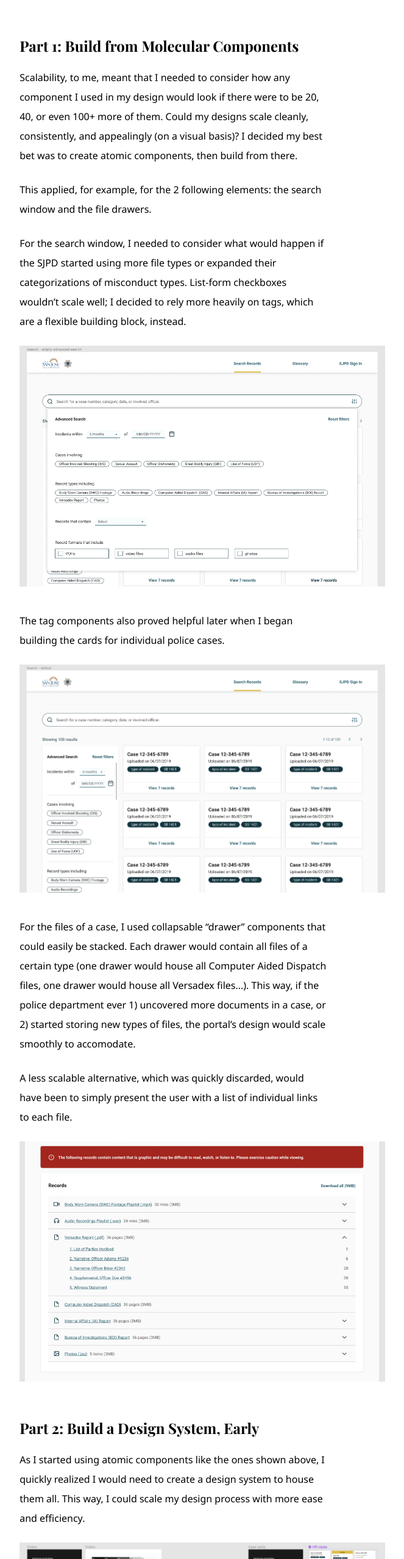
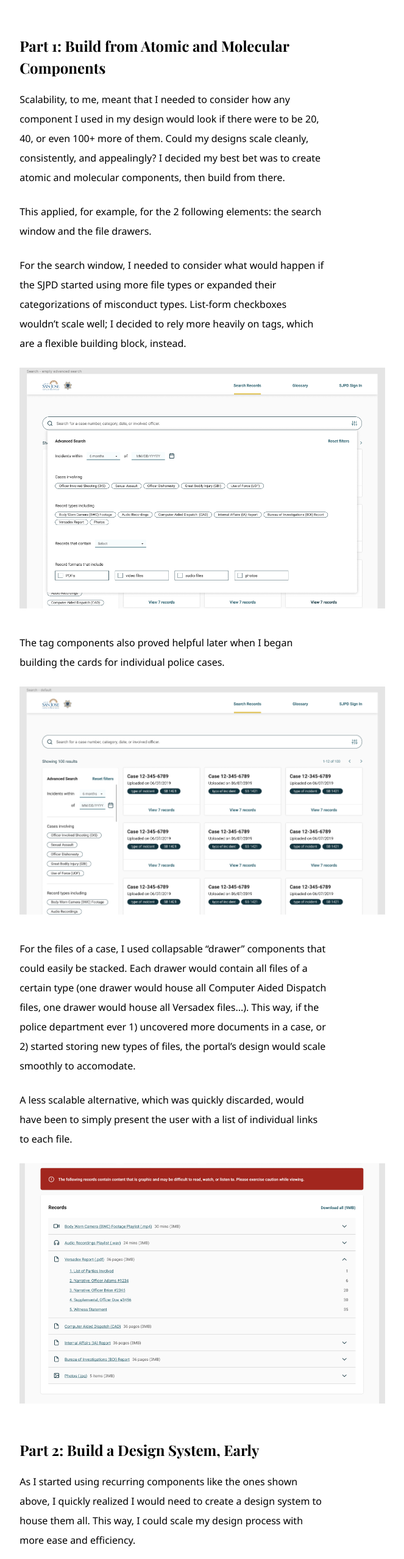
Before and after one commit to ha-chu/design, a plain HTML site: page sj.html in a window 1280 px wide. Shown: the part 1156-3713 px from the top of the page at 61% size, without its empty margins (355-1018 px from the left). Drawn offline with nearby package versions, Linux system fonts and the light colour scheme.

Commit message:
add media

```diff
--- a/sj.html
+++ b/sj.html
@@ -27,8 +27,8 @@
             <p>While the SJPD only had a limited amount of files ready for publication at the time of my fellowship, we knew that they were preparing many more documents for public release in due time. How could we make sure the web portal was scalable and ready to accommodate a two-fold or four-fold (or more) increase in the amount of data to be published on the site?</p>
             <br><br>
 
-            <h2>Part 1: Build from Molecular Components</h2>
-            <p>Scalability, to me, meant that I needed to consider how any component I used in my design would look if there were to be 20, 40, or even 100+ more of them. Could my designs scale cleanly, consistently, and appealingly (on a visual basis)? I decided my best bet was to create atomic components, then build from there.</p>
+            <h2>Part 1: Build from Atomic and Molecular Components</h2>
+            <p>Scalability, to me, meant that I needed to consider how any component I used in my design would look if there were to be 20, 40, or even 100+ more of them. Could my designs scale cleanly, consistently, and appealingly? I decided my best bet was to create atomic and molecular components, then build from there.</p>
             <p>This applied, for example, for the 2 following elements: the search window and the file drawers.</p>
             <p>For the search window, I needed to consider what would happen if the SJPD started using more file types or expanded their categorizations of misconduct types. List-form checkboxes wouldn’t scale well; I decided to rely more heavily on tags, which are a flexible building block, instead.</p>
             <img src="images/sjfirst.png" width="600">
@@ -43,7 +43,7 @@
             <br><br>
 
             <h2>Part 2: Build a Design System, Early</h2>
-            <p>As I started using atomic components like the ones shown above, I quickly realized I would need to create a design system to house them all. This way, I could scale my design process with more ease and efficiency.</p>
+            <p>As I started using recurring components like the ones shown above, I quickly realized I would need to create a design system to house them all. This way, I could scale my design process with more ease and efficiency.</p>
             <img src="images/sjfourth.png" width="600">
             <br><br><br>
             <p>I built my first version of a design system at the earliest wireframing stage of my process, when I was working on low- to mid-fidelity wireframes. Later, as I moved to high-fidelity, I continued to expand and modify my system as components were refined and (eventually) color styles were defined.</p>
```
Also changed, not shown: index.html (+4 -4 lines), images/autolayout.gif (added), images/bookmark.gif (added), images/frames.png (added).
